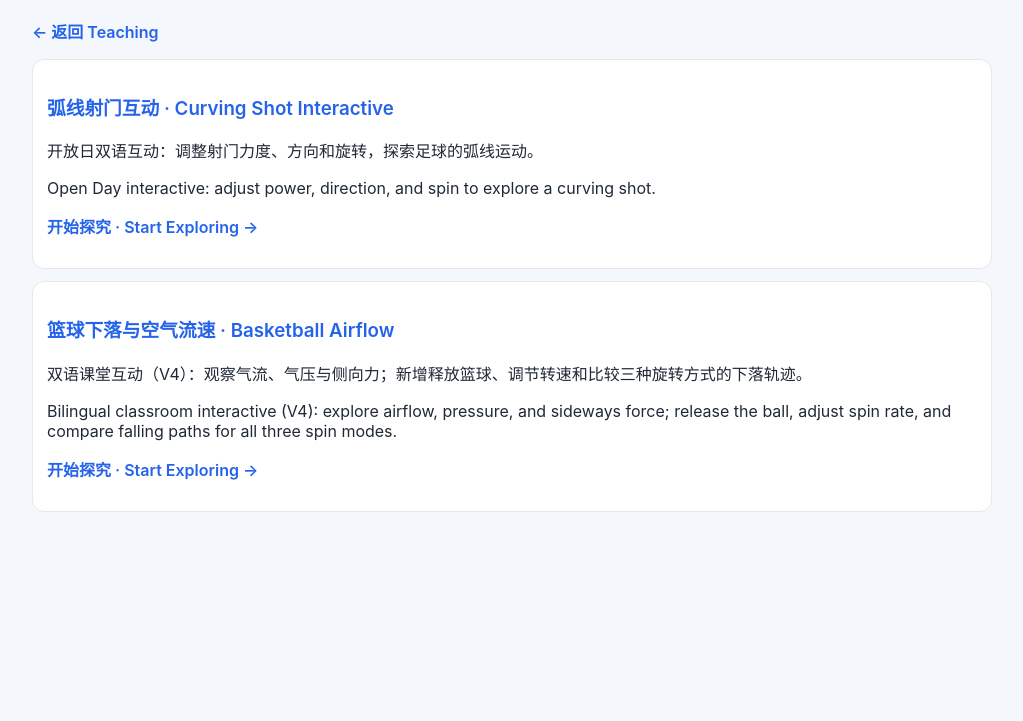
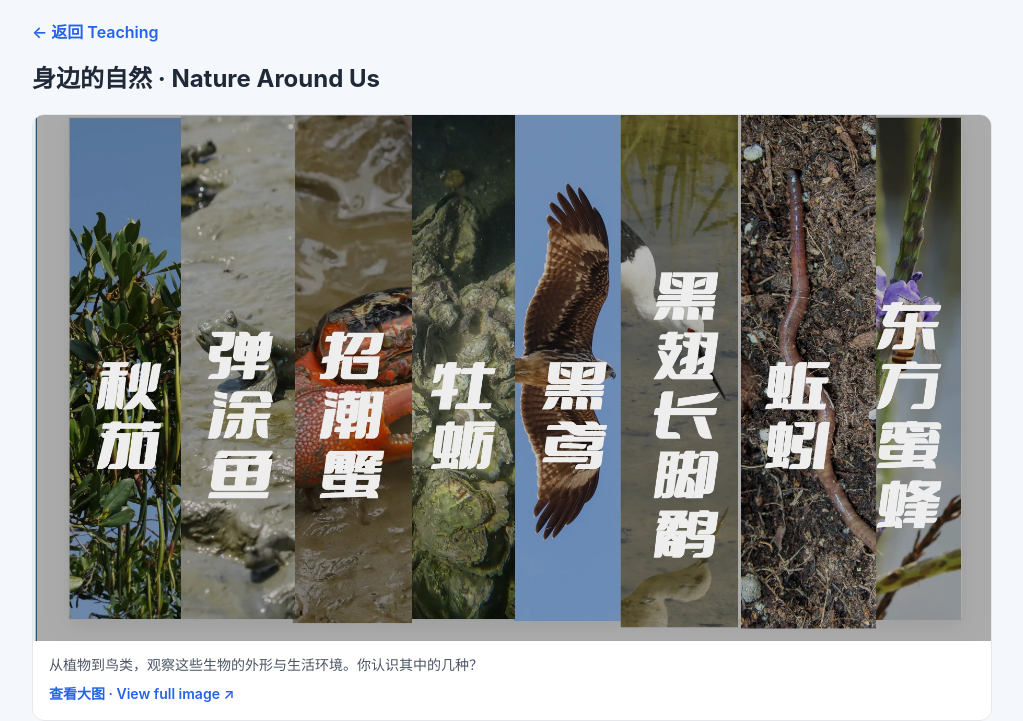
Before and after one commit to yuancoin6/Science-interactives, a plain HTML site: page teaching/g4/index.html in a window 1280 px wide. Shown: the part 91-812 px from the top of the page, without its empty margins (128-1151 px from the left). Drawn offline with Linux system fonts and the light colour scheme.

Commit message:
Add nature photo showcase to the G4 teaching portal

```diff
--- a/teaching/g4/index.html
+++ b/teaching/g4/index.html
@@ -9,12 +9,35 @@
     .wrap { max-width:960px; margin:0 auto; padding:28px 20px 40px; }
     .card { background:#fff; border:1px solid #e5e7eb; border-radius:12px; padding:14px; margin-top:12px; }
     a { color:#2563eb; text-decoration:none; font-weight:600; }
+    .nature { margin: 0 0 26px; }
+    .nature h2 { margin-top: 0; }
+    .nature figure { margin: 0; background: #fff; border: 1px solid #e5e7eb; border-radius: 12px; overflow: hidden; }
+    .nature-image { display: block; color: inherit; }
+    .nature-image:focus-visible { outline: 3px solid #2563eb; outline-offset: 4px; }
+    .nature img { display: block; width: 100%; height: auto; }
+    .nature figcaption { padding: 12px 16px 14px; color: #4b5563; font-size: 14px; line-height: 1.7; }
+    .nature figcaption p { margin: 0 0 5px; }
+    .nature figcaption a { color: #2563eb; font-weight: 600; }
+    @media (max-width: 540px) { .wrap { padding: 22px 14px 32px; } h1 { font-size: 27px; } }
   </style>
 </head>
 <body>
   <div class="wrap">
     <h1>G4 Teaching Portal</h1>
     <p><a href="../">← 返回 Teaching</a></p>
+
+    <section class="nature" aria-labelledby="nature-title">
+      <h2 id="nature-title">身边的自然 · Nature Around Us</h2>
+      <figure>
+        <a class="nature-image" href="../../assets/nature-around-us.webp" target="_blank" rel="noopener" aria-label="查看身边的自然高清大图（新窗口）">
+          <img src="../../assets/nature-around-us.webp" width="1834" height="1008" fetchpriority="high" alt="八种生物的摄影拼图：秋茄、弹涂鱼、招潮蟹、牡蛎、黑鸢、黑翅长脚鹬、蚯蚓和东方蜜蜂；每种生物配有中文名称。" />
+        </a>
+        <figcaption>
+          <p>从植物到鸟类，观察这些生物的外形与生活环境。你认识其中的几种？</p>
+          <a href="../../assets/nature-around-us.webp" target="_blank" rel="noopener">查看大图 · View full image ↗</a>
+        </figcaption>
+      </figure>
+    </section>
 
     <div class="card">
       <h3><a href="./curving-shot/">弧线射门互动 · Curving Shot Interactive</a></h3>
```
